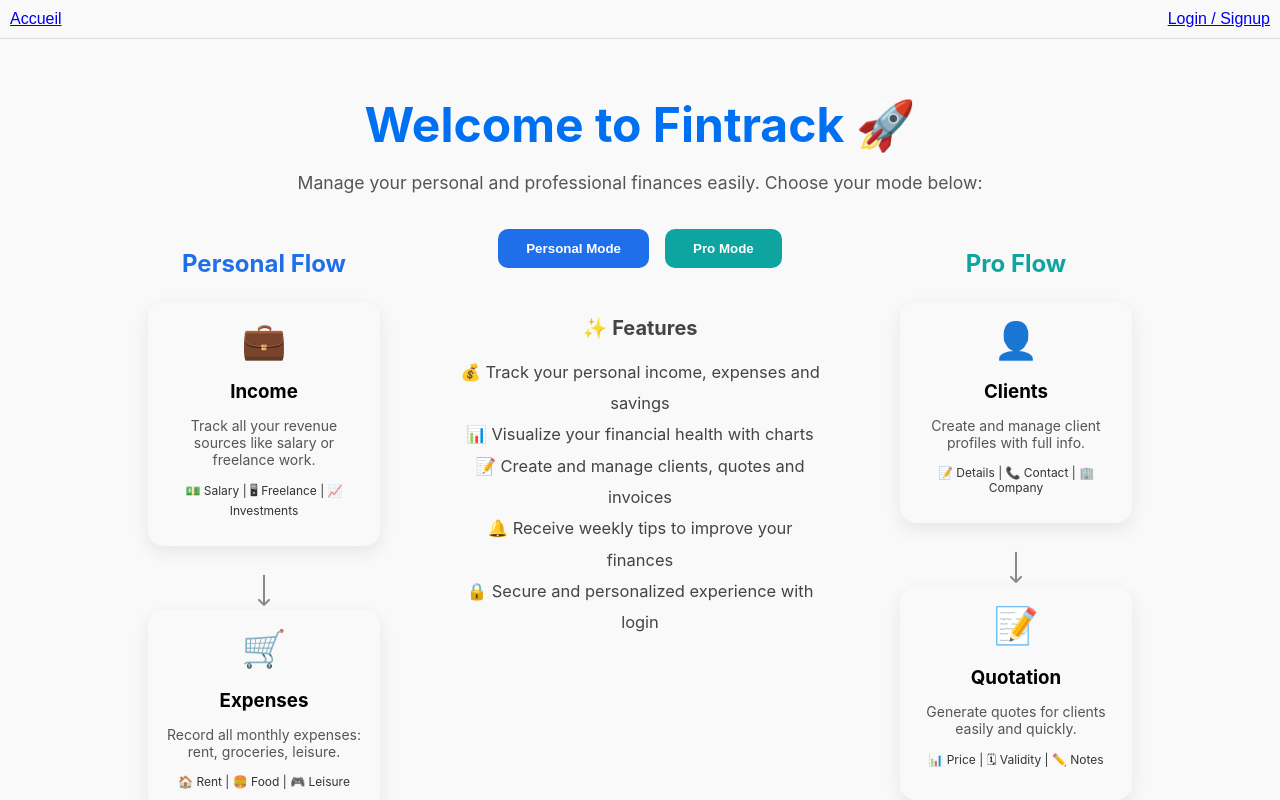
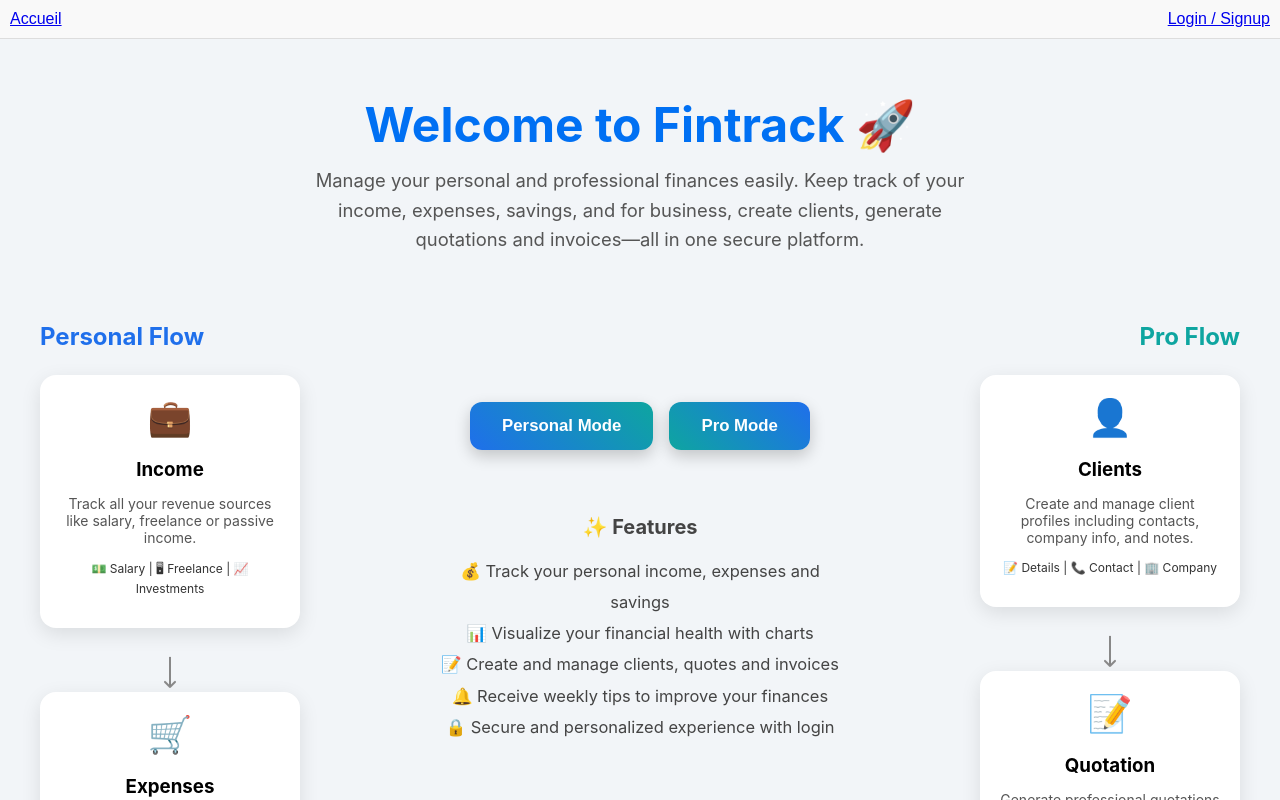
Before and after one commit to allanbavajee/fintrack, a Next.js app: page / in a window 1280 px wide. Shown: the top 800 px of the page. Built offline with nearby package versions, Linux system fonts and the light colour scheme; no server answers.

Commit message:
Update index.js

```diff
--- a/pages/index.js
+++ b/pages/index.js
@@ -8,21 +8,21 @@
       step: 1,
       title: "Income",
       icon: "💼",
-      desc: "Track all your revenue sources like salary or freelance work.",
+      desc: "Track all your revenue sources like salary, freelance or passive income.",
       extra: "💵 Salary | 🖥 Freelance | 📈 Investments",
     },
     {
       step: 2,
       title: "Expenses",
       icon: "🛒",
-      desc: "Record all monthly expenses: rent, groceries, leisure.",
-      extra: "🏠 Rent | 🍔 Food | 🎮 Leisure",
+      desc: "Record all monthly expenses: rent, groceries, subscriptions, leisure activities.",
+      extra: "🏠 Rent | 🍔 Food | 🎮 Leisure | 🎟 Subscriptions",
     },
     {
       step: 3,
       title: "Savings",
       icon: "🏦",
-      desc: "Set aside a percentage of your income for savings.",
+      desc: "Set aside a percentage of your income for savings and emergency funds.",
       extra: "💰 Bank | 🏠 Emergency Fund | 🎯 Goals",
     },
   ];
@@ -32,21 +32,21 @@
       step: 1,
       title: "Clients",
       icon: "👤",
-      desc: "Create and manage client profiles with full info.",
+      desc: "Create and manage client profiles including contacts, company info, and notes.",
       extra: "📝 Details | 📞 Contact | 🏢 Company",
     },
     {
       step: 2,
       title: "Quotation",
       icon: "📝",
-      desc: "Generate quotes for clients easily and quickly.",
+      desc: "Generate professional quotations for clients quickly and easily.",
       extra: "📊 Price | 🗓 Validity | ✏️ Notes",
     },
     {
       step: 3,
       title: "Invoice",
       icon: "📄",
-      desc: "Convert quotes into invoices and track payments.",
+      desc: "Convert quotes into invoices, track payments, and manage billing efficiently.",
       extra: "💳 Payment | 📅 Due Date | 🧾 Status",
     },
   ];
@@ -59,11 +59,12 @@
   }, []);
 
   const cardStyle = {
+    backgroundColor: "#fff", // fond blanc complet
     borderRadius: 16,
-    padding: "16px",
+    padding: "20px",
     marginBottom: 24,
-    boxShadow: "0 6px 18px rgba(0,0,0,0.08)",
-    maxWidth: 200,
+    boxShadow: "0 6px 20px rgba(0,0,0,0.1)",
+    maxWidth: 220,
     textAlign: "center",
     position: "relative",
     opacity: animate ? 1 : 0,
@@ -92,19 +93,19 @@
   );
 
   return (
-    <div style={{ minHeight: "100vh", padding: 24, background: "#f9f9f9", fontFamily: "Inter, Arial, sans-serif" }}>
+    <div style={{ minHeight: "100vh", padding: 24, background: "#f2f5f8", fontFamily: "Inter, Arial, sans-serif" }}>
       {/* Header */}
-      <div style={{ textAlign: "center", marginBottom: 36 }}>
+      <div style={{ textAlign: "center", marginBottom: 48 }}>
         <h1 style={{ fontSize: "3rem", marginBottom: 12 }}>Welcome to Fintrack 🚀</h1>
-        <p style={{ fontSize: "1.1rem", color: "#555" }}>
-          Manage your personal and professional finances easily. Choose your mode below:
+        <p style={{ fontSize: "1.15rem", color: "#555", maxWidth: 700, margin: "0 auto", lineHeight: 1.6 }}>
+          Manage your personal and professional finances easily. Keep track of your income, expenses, savings, and for business, create clients, generate quotations and invoices—all in one secure platform.
         </p>
       </div>
 
       {/* Main Layout */}
-      <div style={{ display: "flex", justifyContent: "center", maxWidth: 1300, margin: "0 auto", gap: 48 }}>
+      <div style={{ display: "flex", justifyContent: "space-between", maxWidth: 1300, margin: "0 auto", gap: 48 }}>
         {/* Personal Flow (Left) */}
-        <div style={{ display: "flex", flexDirection: "column", alignItems: "center", marginRight: 32 }}>
+        <div style={{ display: "flex", flexDirection: "column", alignItems: "flex-start", marginLeft: 16 }}>
           <h2 style={{ color: "#1f6feb", marginBottom: 24 }}>Personal Flow</h2>
           {personalSteps.map((item, index) => (
             <div
@@ -112,11 +113,11 @@
               style={{ position: "relative" }}
               onMouseEnter={(e) => {
                 e.currentTarget.style.transform = "scale(1.05)";
-                e.currentTarget.style.boxShadow = "0 12px 24px rgba(0,0,0,0.2)";
+                e.currentTarget.style.boxShadow = "0 12px 28px rgba(0,0,0,0.2)";
               }}
               onMouseLeave={(e) => {
                 e.currentTarget.style.transform = "scale(1)";
-                e.currentTarget.style.boxShadow = "0 6px 18px rgba(0,0,0,0.08)";
+                e.currentTarget.style.boxShadow = "0 6px 20px rgba(0,0,0,0.1)";
               }}
             >
               <div style={{ ...cardStyle }}>
@@ -131,13 +132,41 @@
         </div>
 
         {/* Center - Buttons + Features */}
-        <div style={{ display: "flex", flexDirection: "column", alignItems: "center", maxWidth: 360 }}>
-          <div style={{ display: "flex", gap: 16, marginBottom: 32 }}>
+        <div style={{ display: "flex", flexDirection: "column", alignItems: "center", maxWidth: 400, marginTop: 100 }}>
+          <div style={{ display: "flex", gap: 16, marginBottom: 48 }}>
             <Link href="/personal">
-              <button style={{ padding: "12px 28px", borderRadius: 10, border: "none", cursor: "pointer", backgroundColor: "#1f6feb", color: "#fff", fontWeight: 700 }}>Personal Mode</button>
+              <button style={{
+                padding: "14px 32px",
+                borderRadius: 12,
+                border: "none",
+                cursor: "pointer",
+                background: "linear-gradient(45deg, #1f6feb, #0ea5a0)",
+                color: "#fff",
+                fontWeight: 700,
+                fontSize: "1.05rem",
+                boxShadow: "0 6px 16px rgba(0,0,0,0.2)",
+                transition: "transform 0.2s ease, box-shadow 0.2s ease"
+              }}
+              onMouseEnter={(e)=>{ e.currentTarget.style.transform = "translateY(-3px)"; e.currentTarget.style.boxShadow = "0 12px 28px rgba(0,0,0,0.3)"; }}
+              onMouseLeave={(e)=>{ e.currentTarget.style.transform = "translateY(0)"; e.currentTarget.style.boxShadow = "0 6px 16px rgba(0,0,0,0.2)"; }}
+              >Personal Mode</button>
             </Link>
             <Link href="/pro">
-              <button style={{ padding: "12px 28px", borderRadius: 10, border: "none", cursor: "pointer", backgroundColor: "#0ea5a0", color: "#fff", fontWeight: 700 }}>Pro Mode</button>
+              <button style={{
+                padding: "14px 32px",
+                borderRadius: 12,
+                border: "none",
+                cursor: "pointer",
+                background: "linear-gradient(45deg, #0ea5a0, #1f6feb)",
+                color: "#fff",
+                fontWeight: 700,
+                fontSize: "1.05rem",
+                boxShadow: "0 6px 16px rgba(0,0,0,0.2)",
+                transition: "transform 0.2s ease, box-shadow 0.2s ease"
+              }}
+              onMouseEnter={(e)=>{ e.currentTarget.style.transform = "translateY(-3px)"; e.currentTarget.style.boxShadow = "0 12px 28px rgba(0,0,0,0.3)"; }}
+              onMouseLeave={(e)=>{ e.currentTarget.style.transform = "translateY(0)"; e.currentTarget.style.boxShadow = "0 6px 16px rgba(0,0,0,0.2)"; }}
+              >Pro Mode</button>
             </Link>
           </div>
 
@@ -154,7 +183,7 @@
         </div>
 
         {/* Pro Flow (Right) */}
-        <div style={{ display: "flex", flexDirection: "column", alignItems: "center", marginLeft: 32 }}>
+        <div style={{ display: "flex", flexDirection: "column", alignItems: "flex-end", marginRight: 16 }}>
           <h2 style={{ color: "#0ea5a0", marginBottom: 24 }}>Pro Flow</h2>
           {proSteps.map((item, index) => (
             <div
@@ -162,11 +191,11 @@
               style={{ position: "relative" }}
               onMouseEnter={(e) => {
                 e.currentTarget.style.transform = "scale(1.05)";
-                e.currentTarget.style.boxShadow = "0 12px 24px rgba(0,0,0,0.2)";
+                e.currentTarget.style.boxShadow = "0 12px 28px rgba(0,0,0,0.2)";
               }}
               onMouseLeave={(e) => {
                 e.currentTarget.style.transform = "scale(1)";
-                e.currentTarget.style.boxShadow = "0 6px 18px rgba(0,0,0,0.08)";
+                e.currentTarget.style.boxShadow = "0 6px 20px rgba(0,0,0,0.1)";
               }}
             >
               <div style={{ ...cardStyle }}>
```
